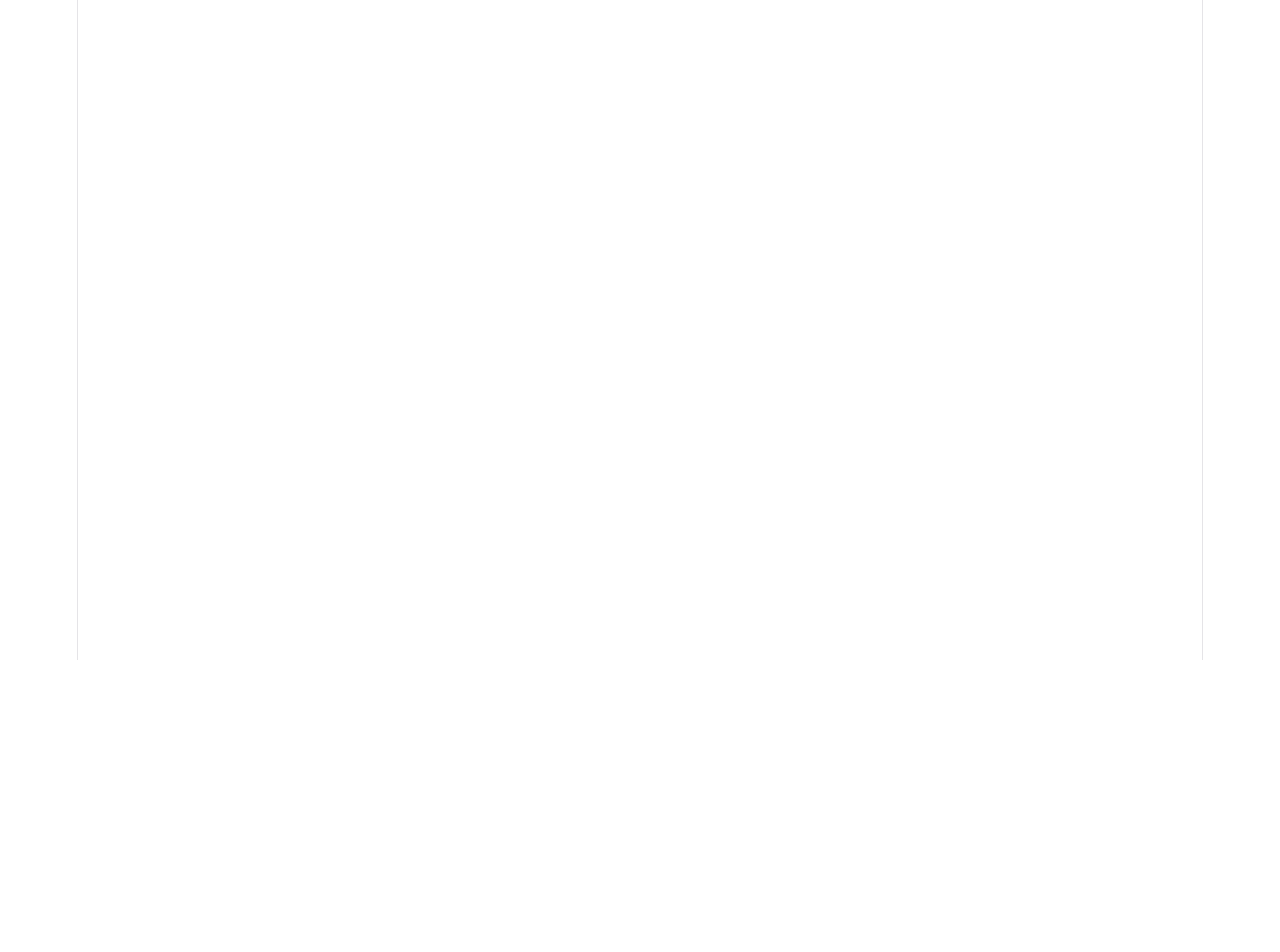
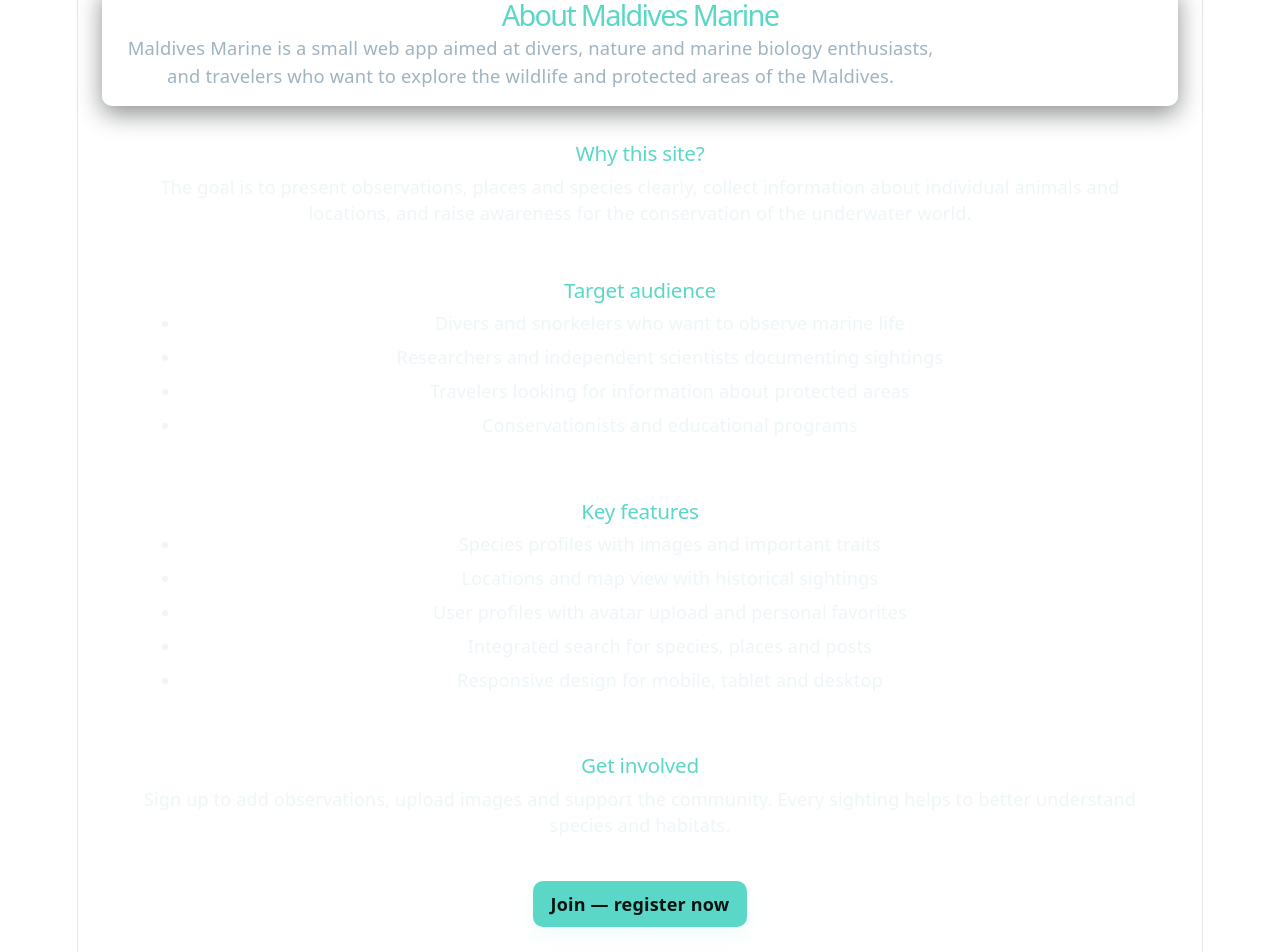
Before and after one commit to BrianN195/Abschlussprojekt-Simon-Brian-Jimmy, a React (Vite) app in the folder frontend/: page /about in a window 1280 px wide. Shown: the part 140-1092 px from the top of the page. Before the commit the page ends 800 px from the top, so only its background shows below. Built offline with nearby package versions, Linux system fonts and the light colour scheme; no server answers.

Commit message:
About Seite erstellt + dynamischen Call To Action (CTA) button

```diff
--- a/frontend/src/App.tsx
+++ b/frontend/src/App.tsx
@@ -12,6 +12,7 @@ import "./App.css";
 
 import Location from "./components/locations/Location";
 import AnimalList from "./components/animals/ListOfAnimals";
+import AboutPage from "./pages/AboutPage";
 
 function App() {
   return (
@@ -26,7 +27,7 @@ function App() {
         <Route element={<MainLayout />}>
           <Route path="/main" element={<MainPage />} />
           <Route path="/profile" element={<ProfilePage />} />
-          <Route path="/about" element={<div>About Page (TODO)</div>} />
+          <Route path="/about" element={<AboutPage />} />
           <Route path="/animal/:id" element={<Animal/>}/>
           <Route path="/location/:id" element={<Location/>}/>
           <Route path="/animals" element={<AnimalList/>}/>
--- a/frontend/src/components/layout/NavLinks.tsx
+++ b/frontend/src/components/layout/NavLinks.tsx
@@ -14,7 +14,7 @@ function NavLinks({ onLinkClick, mobile = false }: NavLinksProps) {
         Animals
       </Link>
       <Link to="/about" className={linkClassName} onClick={onLinkClick}>
-        About Us
+        About
       </Link>
     </>
   );
--- /dev/null
+++ b/frontend/src/pages/AboutPage.tsx
@@ -0,0 +1,82 @@
+import React, { useEffect, useState } from "react";
+import { Link } from "react-router-dom";
+import "../styles/AboutPage.css";
+import { authService } from "../services/authService";
+
+const AboutPage: React.FC = () => {
+  const [isAuth, setIsAuth] = useState<boolean>(authService.isAuthenticated());
+
+  useEffect(() => {
+    const onStorage = () => setIsAuth(authService.isAuthenticated());
+    window.addEventListener("storage", onStorage);
+    return () => window.removeEventListener("storage", onStorage);
+  }, []);
+
+  const ctaTarget = isAuth ? "/profile" : "/register";
+  const ctaText = isAuth ? "View Profile" : "Join — register now";
+
+  return (
+    <main className="about-page">
+        <section className="about-hero">
+          <h1>About Maldives Marine</h1>
+          <p>
+            Maldives Marine is a small web app aimed at divers, nature and marine
+            biology enthusiasts, and travelers who want to explore the wildlife
+            and protected areas of the Maldives.
+          </p>
+        </section>
+
+        <section className="about-why">
+          <h2>Why this site?</h2>
+          <p>
+            The goal is to present observations, places and species clearly,
+            collect information about individual animals and locations, and
+            raise awareness for the conservation of the underwater world.
+          </p>
+        </section>
+
+        <section className="about-target">
+          <h2>Target audience</h2>
+          <ul>
+            <li>Divers and snorkelers who want to observe marine life</li>
+            <li>Researchers and independent scientists documenting sightings</li>
+            <li>Travelers looking for information about protected areas</li>
+            <li>Conservationists and educational programs</li>
+          </ul>
+        </section>
+
+        <section className="about-features">
+          <h2>Key features</h2>
+          <ul>
+            <li>Species profiles with images and important traits</li>
+            <li>Locations and map view with historical sightings</li>
+            <li>User profiles with avatar upload and personal favorites</li>
+            <li>Integrated search for species, places and posts</li>
+            <li>Responsive design for mobile, tablet and desktop</li>
+          </ul>
+        </section>
+
+        <section className="about-contribute">
+          <h2>Get involved</h2>
+          <p>
+            Sign up to add observations, upload images and support the community.
+            Every sighting helps to better understand species and habitats.
+          </p>
+        </section>
+
+        <div className="about-cta">
+          <Link to={ctaTarget} className="about-cta-button">{ctaText}</Link>
+        </div>
+
+        <section className="about-contact">
+          <h2>Contact & feedback</h2>
+          <p>
+            Please report feedback, ideas or bugs via the project repository or
+            by email to the development team.
+          </p>
+        </section>
+      </main>
+  );
+};
+
+export default AboutPage;
--- /dev/null
+++ b/frontend/src/styles/AboutPage.css
@@ -0,0 +1,107 @@
+.about-page {
+  max-width: 1100px;
+  margin: 28px auto;
+  padding: 24px;
+  color: var(--text);
+  display: grid;
+  grid-template-columns: 1fr;
+  gap: 18px;
+}
+
+/* Hero */
+.about-hero {
+  padding: 28px;
+  border-radius: 12px;
+  background: linear-gradient(90deg, rgba(90,215,199,0.04), rgba(90,215,199,0.02));
+  border: 1px solid rgba(90,215,199,0.06);
+  box-shadow: 0 8px 24px rgba(2,8,12,0.45);
+}
+.about-hero h1 {
+  margin: 0 0 6px 0;
+  color: var(--accent);
+  font-size: 1.6rem;
+}
+.about-hero p {
+  margin: 0;
+  color: var(--muted);
+  font-size: 1.02rem;
+  line-height: 1.5;
+  max-width: 78ch;
+}
+
+/* Cards / Sections */
+.about-page section {
+  background: linear-gradient(180deg, rgba(255,255,255,0.015), rgba(255,255,255,0.01));
+  border: 1px solid rgba(255,255,255,0.03);
+  padding: 16px 18px;
+  border-radius: 10px;
+  margin-bottom: 0;
+  transition: transform 160ms ease, box-shadow 160ms ease;
+}
+.about-page section:hover {
+  transform: translateY(-4px);
+  box-shadow: 0 12px 30px rgba(2,8,12,0.35);
+}
+
+.about-page h2 {
+  margin-top: 0;
+  color: var(--accent);
+  font-size: 1.15rem;
+}
+
+.about-page ul {
+  margin: 8px 0 0 1.1rem;
+}
+.about-page li {
+  margin-bottom: 8px;
+  color: var(--text);
+}
+
+/* Two-column layout for features/target on larger screens */
+.about-grid {
+  display: grid;
+  grid-template-columns: 1fr;
+  gap: 16px;
+}
+
+/* CTA */
+.about-cta {
+  display: flex;
+  justify-content: center;
+  align-items: center;
+  padding: 8px 0 0 0;
+}
+.about-cta .about-cta-button {
+  display: inline-block;
+  background: var(--accent);
+  color: rgba(2,8,8,0.95);
+  padding: 10px 18px;
+  border-radius: 10px;
+  font-weight: 700;
+  text-decoration: none;
+  transition: transform 120ms ease, box-shadow 120ms ease;
+  box-shadow: 0 8px 18px rgba(90,215,199,0.09);
+}
+.about-cta .about-cta-button:hover {
+  transform: translateY(-3px);
+  box-shadow: 0 14px 28px rgba(90,215,199,0.12);
+}
+
+@media (min-width: 880px) {
+  .about-grid {
+    grid-template-columns: 1fr 1fr;
+  }
+  .about-page {
+    grid-template-columns: 1fr;
+  }
+}
+
+@media (max-width: 600px) {
+  .about-page {
+    margin: 12px;
+    padding: 12px;
+  }
+  .about-hero h1 {
+    font-size: 1.3rem;
+  }
+}
```
